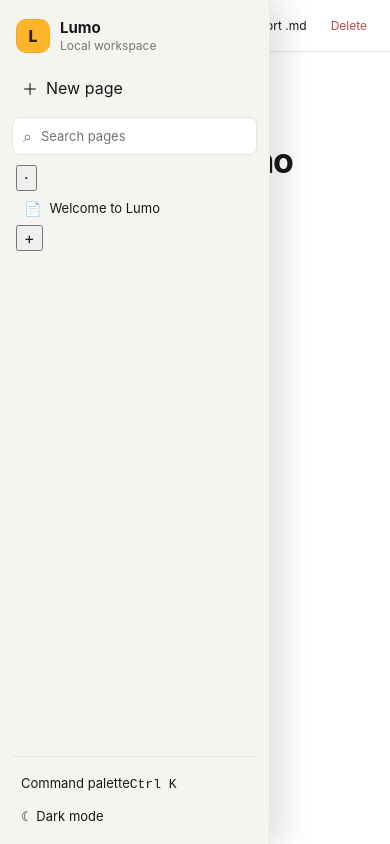
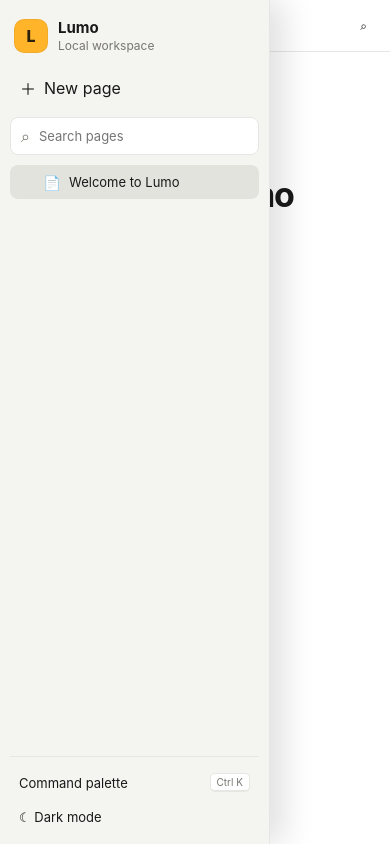
Before and after one commit to Sanderschxs/Lumo, a React (Vite) app: page / in a window 390 px wide. Built offline with nearby package versions, Linux system fonts and the light colour scheme.

Commit message:
style: polish editor navigation and command menus

```diff
--- a/src/styles.css
+++ b/src/styles.css
@@ -11,9 +11,7 @@
   background: #171717;
 }
 
-* {
-  box-sizing: border-box;
-}
+* { box-sizing: border-box; }
 
 html,
 body,
@@ -30,13 +28,9 @@
 
 button,
 input,
-textarea {
-  font: inherit;
-}
-
-button {
-  color: inherit;
-}
+textarea { font: inherit; }
+button { color: inherit; }
+kbd { font-family: inherit; }
 
 .app-shell {
   display: flex;
@@ -51,11 +45,10 @@
   --active: #e3e3de;
   --input-bg: #ffffff;
   --accent: #ffb42a;
-  --accent-soft: #fff3d8;
+  --accent-soft: #fff2d4;
   --danger: #c54545;
-  --code-bg: #f6f6f3;
-  --quote: #d8d8d2;
-  --menu-shadow: 0 14px 42px rgba(30, 30, 20, 0.16);
+  --menu-bg: #ffffff;
+  --shadow: 0 18px 48px rgba(0, 0, 0, 0.16), 0 2px 8px rgba(0, 0, 0, 0.08);
 }
 
 :root[data-theme='dark'] .app-shell {
@@ -67,11 +60,10 @@
   --active: #373737;
   --input-bg: #202020;
   --accent: #ffc04d;
-  --accent-soft: #3c321d;
+  --accent-soft: #46391d;
   --danger: #ff7b7b;
-  --code-bg: #252525;
-  --quote: #555555;
-  --menu-shadow: 0 18px 46px rgba(0, 0, 0, 0.42);
+  --menu-bg: #292929;
+  --shadow: 0 18px 52px rgba(0, 0, 0, 0.5), 0 2px 8px rgba(0, 0, 0, 0.28);
 }
 
 .sidebar {
@@ -79,7 +71,7 @@
   flex: 0 0 270px;
   display: flex;
   flex-direction: column;
-  padding: 14px 12px 12px;
+  padding: 14px 10px 10px;
   border-right: 1px solid var(--panel-border);
   background: var(--sidebar-bg);
   transition: width 160ms ease, flex-basis 160ms ease, transform 160ms ease;
@@ -101,24 +93,11 @@
   padding: 4px 4px 14px;
 }
 
-.brand-row > div:last-child {
-  min-width: 0;
-}
-
+.brand-row > div:last-child { min-width: 0; }
 .brand-row strong,
-.brand-row span {
-  display: block;
-}
-
-.brand-row strong {
-  font-size: 15px;
-}
-
-.brand-row span {
-  margin-top: 1px;
-  color: var(--muted);
-  font-size: 12px;
-}
+.brand-row span { display: block; }
+.brand-row strong { font-size: 15px; }
+.brand-row span { margin-top: 1px; color: var(--muted); font-size: 12px; }
 
 .brand-mark {
   width: 34px;
@@ -135,6 +114,8 @@
 .new-page,
 .search-box,
 .page-item,
+.page-child-add,
+.page-toggle,
 .sidebar-footer button,
 .topbar button {
   border: 0;
@@ -154,9 +135,7 @@
 
 .new-page:hover,
 .sidebar-footer button:hover,
-.topbar button:hover {
-  background: var(--hover);
-}
+.topbar button:hover { background: var(--hover); }
 
 .search-box {
   display: flex;
@@ -168,10 +147,7 @@
   border: 1px solid var(--panel-border);
 }
 
-.search-box span {
-  color: var(--muted);
-}
-
+.search-box span { color: var(--muted); }
 .search-box input {
   width: 100%;
   border: 0;
@@ -184,39 +160,93 @@
 .page-list {
   flex: 1;
   overflow-y: auto;
+  overflow-x: hidden;
 }
 
-.page-item {
+.page-tree-node { width: 100%; }
+
+.page-row {
   width: 100%;
   min-height: 34px;
   display: flex;
   align-items: center;
-  gap: 8px;
-  padding: 6px 8px;
+  gap: 1px;
+  border-radius: 8px;
+  padding-right: 3px;
+}
+
+.page-row:hover { background: var(--hover); }
+.page-row--active { background: var(--active); }
+
+.page-toggle {
+  width: 22px;
+  height: 26px;
+  flex: 0 0 22px;
+  display: grid;
+  place-items: center;
+  padding: 0;
+  background: transparent;
+  color: var(--muted);
+  cursor: pointer;
+  font-size: 16px;
+}
+
+.page-toggle--empty {
+  opacity: 0;
+  cursor: default;
+}
+
+.page-item {
+  min-width: 0;
+  flex: 1;
+  min-height: 31px;
+  display: flex;
+  align-items: center;
+  gap: 7px;
+  padding: 5px 5px;
   background: transparent;
   cursor: pointer;
   text-align: left;
 }
 
-.page-item:hover {
-  background: var(--hover);
+.page-item--search {
+  width: 100%;
+  padding: 6px 9px;
 }
 
-.page-item--active {
-  background: var(--active);
-}
+.page-item--search:hover { background: var(--hover); }
+.page-item--active { background: var(--active); }
 
 .page-icon {
-  color: var(--muted);
+  flex: 0 0 auto;
+  width: 20px;
+  text-align: center;
   font-size: 14px;
 }
 
 .page-label {
+  min-width: 0;
   overflow: hidden;
   text-overflow: ellipsis;
   white-space: nowrap;
   font-size: 13px;
 }
+
+.page-child-add {
+  width: 25px;
+  height: 25px;
+  flex: 0 0 25px;
+  padding: 0;
+  background: transparent;
+  color: var(--muted);
+  cursor: pointer;
+  opacity: 0;
+  transition: opacity 100ms ease, background 100ms ease;
+}
+
+.page-row:hover .page-child-add,
+.page-child-add:focus { opacity: 1; }
+.page-child-add:hover { background: color-mix(in srgb, var(--hover) 65%, transparent); }
 
 .empty-search {
   padding: 12px 9px;
@@ -226,16 +256,35 @@
 
 .sidebar-footer {
   border-top: 1px solid var(--panel-border);
-  padding-top: 10px;
+  padding-top: 8px;
 }
 
 .sidebar-footer button {
   width: 100%;
+  min-height: 34px;
   padding: 8px 9px;
   background: transparent;
   cursor: pointer;
   text-align: left;
   font-size: 13px;
+}
+
+.palette-shortcut {
+  display: flex;
+  align-items: center;
+  justify-content: space-between;
+  gap: 8px;
+}
+
+kbd {
+  padding: 2px 6px;
+  border: 1px solid var(--panel-border);
+  border-bottom-width: 2px;
+  border-radius: 5px;
+  color: var(--muted);
+  background: var(--input-bg);
+  font-size: 10px;
+  line-height: 1.2;
 }
 
 .workspace {
@@ -266,11 +315,7 @@
   font-size: 13px;
 }
 
-.topbar-actions {
-  display: flex;
-  gap: 6px;
-}
-
+.topbar-actions { display: flex; gap: 6px; }
 .topbar button {
   padding: 7px 9px;
   background: transparent;
@@ -284,15 +329,21 @@
   padding: 0;
 }
 
-.topbar .danger-button {
-  color: var(--danger);
+.topbar .danger-button { color: var(--danger); }
+
+.command-button {
+  display: flex;
+  align-items: center;
+  gap: 7px;
 }
+
+.command-button kbd { background: transparent; }
 
 .editor-wrap {
   width: min(860px, calc(100% - 48px));
   flex: 1;
   margin: 0 auto;
-  padding: 58px 0 80px;
+  padding: 54px 0 90px;
   overflow-y: auto;
 }
 
@@ -300,10 +351,26 @@
   display: flex;
   align-items: center;
   gap: 7px;
-  margin-bottom: 10px;
+  margin-bottom: 12px;
   color: var(--muted);
   font-size: 11px;
 }
+
+.page-hero-icon {
+  display: inline-grid;
+  place-items: center;
+  min-width: 52px;
+  height: 52px;
+  margin: 0 0 8px;
+  padding: 0 8px;
+  border: 0;
+  border-radius: 12px;
+  background: transparent;
+  cursor: pointer;
+  font-size: 34px;
+}
+
+.page-hero-icon:hover { background: var(--hover); }
 
 .title-input {
   width: 100%;
@@ -323,73 +390,56 @@
   color: color-mix(in srgb, var(--muted) 70%, transparent);
 }
 
-.block-editor {
-  padding-bottom: 10px;
-}
+.block-editor { width: 100%; }
 
 .block-row {
   position: relative;
   display: flex;
   align-items: flex-start;
-  min-height: 34px;
+  min-height: 31px;
   margin: 1px 0;
-  border-radius: 7px;
+  border-radius: 5px;
+  transition: opacity 100ms ease, background 100ms ease;
 }
 
-.block-row:hover {
-  background: color-mix(in srgb, var(--hover) 45%, transparent);
-}
+.block-row--dragging { opacity: 0.42; }
+.block-row:hover { background: color-mix(in srgb, var(--hover) 24%, transparent); }
 
 .block-gutter {
-  width: 48px;
-  flex: 0 0 48px;
+  position: absolute;
+  left: -58px;
+  top: 1px;
+  width: 54px;
+  height: 29px;
   display: flex;
   align-items: center;
   justify-content: flex-end;
   gap: 1px;
-  padding-top: 3px;
   opacity: 0;
-  transition: opacity 120ms ease;
+  transition: opacity 100ms ease;
 }
 
 .block-row:hover .block-gutter,
-.block-row:focus-within .block-gutter {
-  opacity: 1;
-}
+.block-row:focus-within .block-gutter { opacity: 1; }
 
 .block-add,
 .drag-handle {
-  width: 22px;
-  height: 26px;
-  border: 0;
-  border-radius: 5px;
+  width: 25px;
+  height: 25px;
   display: grid;
   place-items: center;
+  border: 0;
+  border-radius: 6px;
+  background: transparent;
   color: var(--muted);
-  background: transparent;
-  font-size: 16px;
+  font-size: 15px;
 }
 
-.block-add {
-  cursor: pointer;
-}
-
+.block-add { cursor: pointer; }
+.drag-handle { cursor: grab; user-select: none; font-size: 12px; letter-spacing: -2px; }
 .block-add:hover,
-.drag-handle:hover {
-  background: var(--hover);
-}
-
-.drag-handle {
-  cursor: grab;
-  user-select: none;
-  font-size: 14px;
-  letter-spacing: -3px;
-  padding-right: 3px;
-}
-
-.drag-handle:active {
-  cursor: grabbing;
-}
+.drag-handle:hover { background: var(--hover); color: inherit; }
+.drag-handle:active { cursor: grabbing; }
 
 .block-main {
   position: relative;
@@ -397,43 +447,42 @@
   flex: 1;
   display: flex;
   align-items: flex-start;
+  gap: 8px;
 }
 
 .block-prefix {
-  min-width: 24px;
-  padding: 4px 6px 0 0;
-  color: var(--muted);
-  text-align: right;
-  line-height: 1.55;
+  flex: 0 0 auto;
+  min-width: 14px;
+  padding-top: 3px;
+  color: inherit;
+  line-height: 1.65;
 }
 
 .todo-checkbox {
-  width: 16px;
-  height: 16px;
-  flex: 0 0 16px;
-  margin: 8px 9px 0 1px;
+  width: 17px;
+  height: 17px;
+  margin: 5px 0 0;
+  flex: 0 0 auto;
   accent-color: var(--accent);
-  cursor: pointer;
 }
 
 .block-input {
+  min-width: 0;
   width: 100%;
-  min-height: 30px;
+  min-height: 28px;
   resize: none;
   overflow: hidden;
-  padding: 3px 4px;
+  padding: 2px 0;
   border: 0;
   outline: 0;
   color: inherit;
   background: transparent;
   font-size: 16px;
-  line-height: 1.55;
-  white-space: pre-wrap;
+  line-height: 1.6;
 }
 
 .block-input--heading1 {
-  padding-top: 10px;
-  padding-bottom: 4px;
+  margin-top: 12px;
   font-size: 30px;
   font-weight: 760;
   line-height: 1.25;
@@ -441,8 +490,7 @@
 }
 
 .block-input--heading2 {
-  padding-top: 8px;
-  padding-bottom: 3px;
+  margin-top: 9px;
   font-size: 24px;
   font-weight: 720;
   line-height: 1.3;
@@ -450,39 +498,33 @@
 }
 
 .block-input--heading3 {
-  padding-top: 6px;
+  margin-top: 6px;
   font-size: 19px;
-  font-weight: 700;
-  line-height: 1.35;
+  font-weight: 680;
+  line-height: 1.4;
 }
 
 .block-row--quote .block-main {
-  margin: 3px 0;
-  padding-left: 12px;
-  border-left: 3px solid var(--quote);
+  border-left: 3px solid color-mix(in srgb, currentColor 65%, transparent);
+  padding-left: 13px;
 }
 
 .block-input--quote {
   font-style: italic;
+  color: color-mix(in srgb, currentColor 88%, var(--muted));
 }
 
 .block-row--code {
-  margin: 8px 0;
-}
-
-.block-row--code .block-main {
+  margin: 7px 0;
+  padding: 10px 12px;
   border: 1px solid var(--panel-border);
-  border-radius: 9px;
-  background: var(--code-bg);
+  background: color-mix(in srgb, var(--sidebar-bg) 76%, var(--workspace-bg));
 }
 
 .block-input--code {
-  min-height: 82px;
-  padding: 12px 14px;
   font-family: "SFMono-Regular", Consolas, "Liberation Mono", monospace;
   font-size: 13px;
   line-height: 1.6;
-  tab-size: 2;
 }
 
 .block-input--checked {
@@ -492,21 +534,22 @@
 
 .slash-menu {
   position: absolute;
-  z-index: 40;
-  top: calc(100% + 5px);
-  left: 2px;
-  width: min(330px, calc(100vw - 72px));
-  max-height: 360px;
+  z-index: 50;
+  top: calc(100% + 6px);
+  left: 0;
+  width: min(360px, calc(100vw - 56px));
+  max-height: 390px;
   overflow-y: auto;
-  padding: 6px;
+  padding: 7px;
   border: 1px solid var(--panel-border);
-  border-radius: 11px;
-  background: var(--input-bg);
-  box-shadow: var(--menu-shadow);
+  border-radius: 12px;
+  background: var(--menu-bg);
+  box-shadow: var(--shadow);
 }
 
-.slash-menu-title {
-  padding: 7px 9px 5px;
+.slash-menu-title,
+.palette-section-title {
+  padding: 6px 8px;
   color: var(--muted);
   font-size: 11px;
   font-weight: 650;
@@ -519,58 +562,63 @@
   display: flex;
   align-items: center;
   gap: 10px;
-  padding: 7px 8px;
+  padding: 7px;
   border: 0;
-  border-radius: 7px;
+  border-radius: 8px;
   color: inherit;
   background: transparent;
   cursor: pointer;
   text-align: left;
 }
 
-.slash-command:hover,
-.slash-command:focus-visible {
-  outline: 0;
-  background: var(--hover);
-}
+.slash-command:hover { background: var(--hover); }
 
-.slash-command-icon {
+.slash-command-icon,
+.palette-icon {
   width: 34px;
   height: 34px;
   flex: 0 0 34px;
   display: grid;
   place-items: center;
   border: 1px solid var(--panel-border);
-  border-radius: 7px;
-  background: var(--workspace-bg);
+  border-radius: 8px;
+  background: var(--input-bg);
   font-size: 13px;
-  font-weight: 750;
+  font-weight: 700;
+}
+
+.slash-command > span:last-child,
+.palette-results button > span:last-child {
+  min-width: 0;
+  display: flex;
+  flex-direction: column;
+  gap: 2px;
 }
 
 .slash-command strong,
-.slash-command small {
-  display: block;
-}
+.palette-results strong { font-size: 13px; font-weight: 650; }
+.slash-command small,
+.palette-results small { color: var(--muted); font-size: 11px; }
 
-.slash-command strong {
-  margin-bottom: 2px;
-  font-size: 13px;
-}
-
-.slash-command small {
-  color: var(--muted);
-  font-size: 11px;
-}
-
-.slash-empty {
+.slash-empty,
+.palette-empty {
   padding: 14px 10px;
   color: var(--muted);
   font-size: 13px;
 }
 
+.slash-menu-hint {
+  margin-top: 5px;
+  padding: 7px 8px 2px;
+  border-top: 1px solid var(--panel-border);
+  color: var(--muted);
+  font-size: 10px;
+}
+
 .editor-add-block {
-  margin: 8px 0 0 48px;
-  padding: 7px 9px;
+  margin-top: 10px;
+  margin-left: -2px;
+  padding: 6px 8px;
   border: 0;
   border-radius: 7px;
   color: var(--muted);
@@ -579,16 +627,77 @@
   font-size: 13px;
 }
 
-.editor-add-block:hover {
+.editor-add-block:hover { background: var(--hover); color: inherit; }
+
+.palette-backdrop {
+  position: fixed;
+  z-index: 100;
+  inset: 0;
+  display: flex;
+  justify-content: center;
+  align-items: flex-start;
+  padding-top: min(18vh, 150px);
+  background: rgba(0, 0, 0, 0.28);
+  backdrop-filter: blur(2px);
+}
+
+.command-palette {
+  width: min(620px, calc(100vw - 28px));
+  max-height: min(620px, 70vh);
+  overflow: hidden;
+  border: 1px solid var(--panel-border);
+  border-radius: 15px;
+  background: var(--menu-bg);
+  box-shadow: var(--shadow);
+}
+
+.palette-search-row {
+  min-height: 58px;
+  display: flex;
+  align-items: center;
+  gap: 10px;
+  padding: 0 14px;
+  border-bottom: 1px solid var(--panel-border);
+}
+
+.palette-search-row > span { color: var(--muted); font-size: 20px; }
+.palette-search-row input {
+  min-width: 0;
+  flex: 1;
+  border: 0;
+  outline: 0;
   color: inherit;
-  background: var(--hover);
+  background: transparent;
+  font-size: 15px;
 }
+
+.palette-results {
+  max-height: calc(min(620px, 70vh) - 58px);
+  overflow-y: auto;
+  padding: 7px;
+}
+
+.palette-results button {
+  width: 100%;
+  display: flex;
+  align-items: center;
+  gap: 10px;
+  padding: 7px;
+  border: 0;
+  border-radius: 9px;
+  color: inherit;
+  background: transparent;
+  cursor: pointer;
+  text-align: left;
+}
+
+.palette-results button:hover { background: var(--hover); }
 
 @media (max-width: 760px) {
   .sidebar {
     position: absolute;
     inset: 0 auto 0 0;
-    z-index: 10;
+    z-index: 70;
     box-shadow: 14px 0 30px rgba(0, 0, 0, 0.12);
   }
 
@@ -599,24 +708,14 @@
   }
 
   .editor-wrap {
-    width: min(100% - 28px, 860px);
-    padding-top: 38px;
+    width: min(100% - 30px, 860px);
+    padding-top: 36px;
   }
 
-  .topbar-actions button:first-child {
-    display: none;
-  }
-
-  .block-gutter {
-    width: 34px;
-    flex-basis: 34px;
-  }
-
-  .drag-handle {
-    display: none;
-  }
-
-  .editor-add-block {
-    margin-left: 34px;
-  }
+  .topbar-actions > button:not(.command-button) { display: none; }
+  .command-button kbd { display: none; }
+  .block-gutter { left: -32px; width: 30px; }
+  .drag-handle { display: none; }
+  .block-add { width: 28px; }
+  .page-hero-icon { margin-left: -6px; }
 }
```
